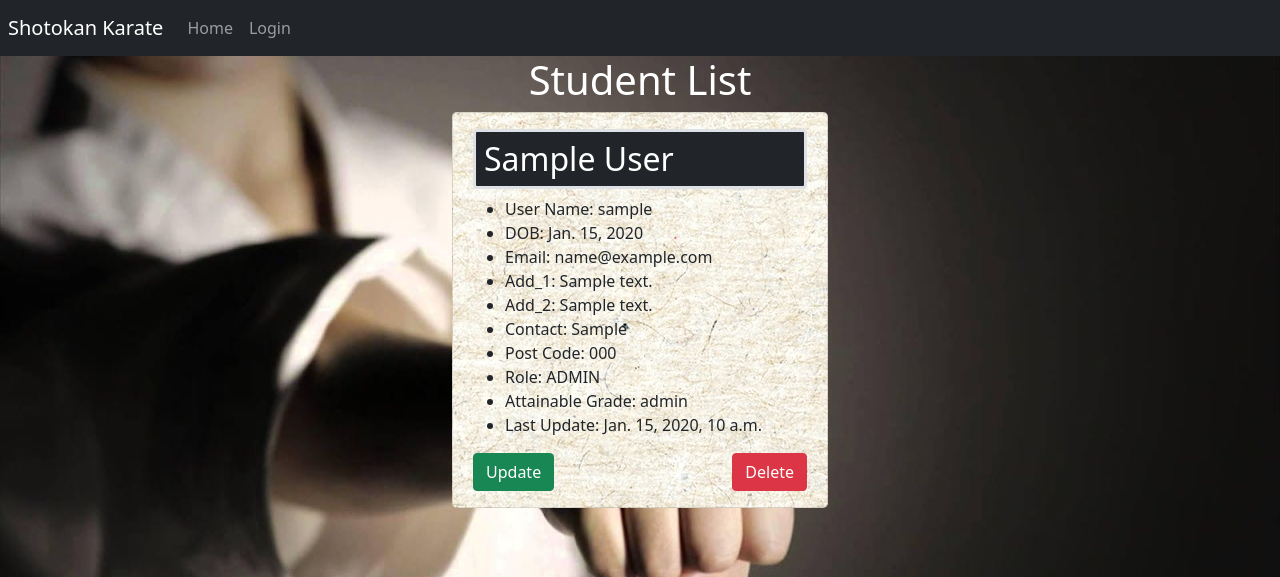
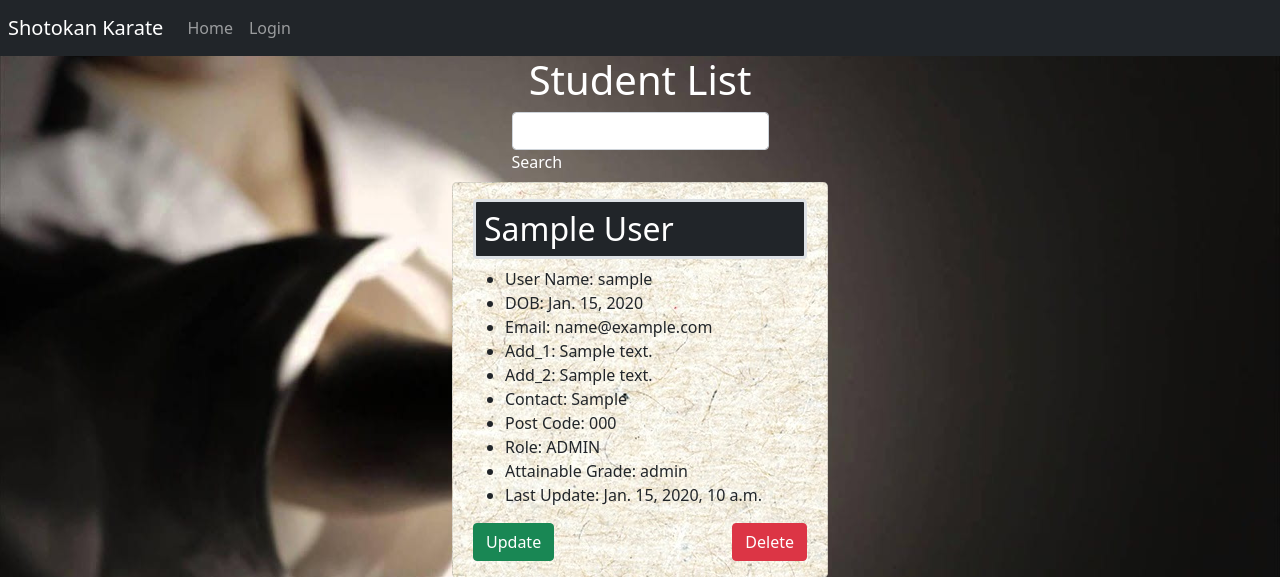
Before and after one commit to Shaga-Matula/Shotokan-Karate, a Django app: template templates/student_list.html in a window 1280 px wide. Shown: the top 577 px of the page. Run offline with Django 3.2, Linux system fonts and the light colour scheme; the template is opened without the code that fills it: values that come from a table or form of the project are taken from there, others are empty; tables that the repository leaves empty hold one stand-in row (values such as "Sample post"); parts of the project's set-up code (start-up, migrations or seed data) failed here and were passed over; some libraries are stand-ins or nearby versions.

Commit message:
search engin for cards

```diff
--- /dev/null
+++ b/static/js/script.js
@@ -0,0 +1,17 @@
+function searchCards() {
+    // Get the input value from the search bar
+    var input = document.getElementById("searchInput").value.toLowerCase();
+
+    // Get all the cards on the page
+    var cards = document.getElementsByClassName("card");
+
+    // Loop through the cards and hide those that don't match the search term
+    for (var i = 0; i < cards.length; i++) {
+        var title = cards[i].querySelector(".card-title").textContent.toLowerCase();
+        if (title.indexOf(input) > -1) {
+            cards[i].style.display = "";
+        } else {
+            cards[i].style.display = "none";
+        }
+    }
+}
--- a/templates/base.html
+++ b/templates/base.html
@@ -22,6 +22,8 @@
     <link rel="stylesheet" type="text/css" href="{% static 'styles/css/style.css' %}">
     <!-- Fav Icon Karate -->
     <link rel="icon" type="image/x-icon" href="{% static 'images/pages/favicon.ico' %}">
+    <!-- JavaScript Location -->
+    <script src="{% static 'js/script.js' %}"></script>
     <!-- Key word search and discription -->
     <meta name="description" content="Shotokan Karate club for people in Dublin, Ireland">
     <meta name="keywords" content="Shotokan Karate, Karate club, Martial arts, Self-defense, Kata, Kumite, Dojo, Sensei, Training, Techniques, Belt ranking, Sparring, Japan, Dublin, Ireland">
--- a/templates/student_list.html
+++ b/templates/student_list.html
@@ -3,8 +3,19 @@
 {% block content %}
 <!-- Body tag included in header/Use of symantic HTML: Section, Main, Header, Article, ul,li  -->
 <main>
-    <header>
+    <header class="d-flex justify-content-center align-content-center flex-column">
         <h1 class="text-center text-white">Student List</h1>
+        <!-- Dynamic Search Engin in JavaScript -->
+        <search class="input-group container d-flex justify-content-center align-content-center flex-column">
+            <div class="form-outline ">
+                <input type="search" id="searchInput" class="form-control" oninput="searchCards()" />
+                <label class="form-label text-white" for="searchInput">Search</label>
+                <!-- Here is a listener for the search bar -->
+                <script>
+                    document.getElementById("searchInput").addEventListener("input", searchCards);
+                </script>
+            </div>
+        </search>
     </header>
     <section class="row row-cols-1 row-cols-md-2 row-cols-lg-3 g-4 d-flex justify-content-center">
         {% for obj in student %}
```
Also changed, not shown: README.md.
